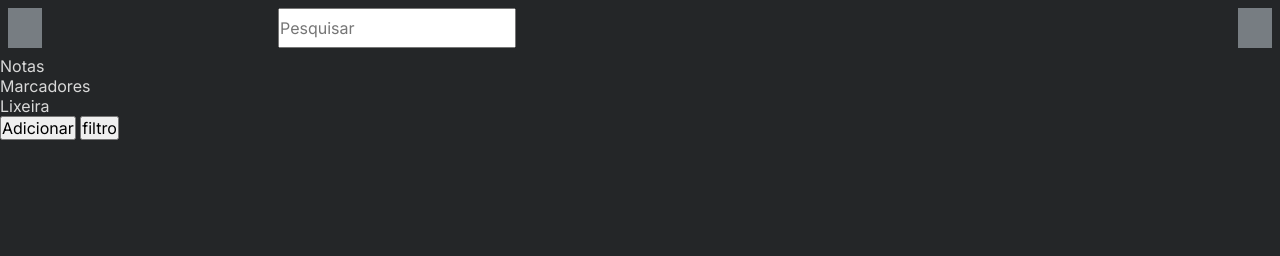
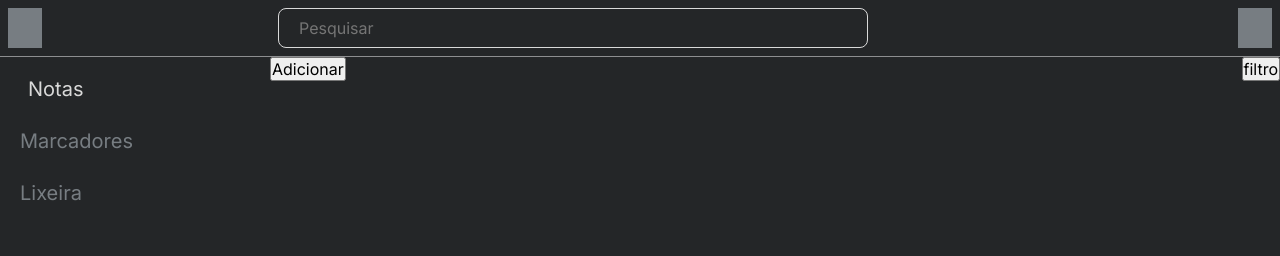
Before and after one commit to Bit-Masters/Bit_Note, a website: page home.html in a window 1280 px wide. Drawn offline with Linux system fonts and the light colour scheme.

Commit message:
adicionando estilo da home

```diff
--- a/assets/css/home.css
+++ b/assets/css/home.css
@@ -1,8 +1,8 @@
 .HeaderContainer {
 	display:grid;
 	grid-template-columns: 16.875rem 1fr ;
-	flex-direction:row;
 	padding: var(--spc2);
+	border-bottom: 0.5px solid #B9BBBDB3;
 }
 
 .Options {
@@ -10,7 +10,17 @@
 	justify-content: space-between;
 
 	input {
+		flex-shrink: 1;
+		flex-grow: 0;
+		width: 100%;
 		max-width: 36.875rem;
+		margin-right: var(--spc8);
+
+		border: 1px solid var(--bright-100);
+		border-radius: 8px;
+		background-color: transparent;
+		color: var(--bright-100);
+		padding: 0 var(--spc5) ;
 	}
 }
 
@@ -26,3 +36,37 @@
 	background-color: var(--bright-500);
 
 }
+
+.MainContainer {
+	display:grid;
+	grid-template-columns: 16.875rem 1fr ;
+}
+
+.NavBar {
+	padding: var(--spc5);
+
+	ul {
+		list-style-type: none;
+
+		li:first-child {
+			color: var(--bright-100);
+			margin-left: var(--spc2)
+		}
+	}
+
+	li {
+		margin-bottom: var(--spc6);
+		font-size: 20px;
+		color: var(--bright-500)
+	}
+}
+
+.ContentContainer {
+	display: flex;
+	flex-direction: column;
+
+	header {
+		display: flex;
+		justify-content: space-between;
+	}
+}
--- a/home.html
+++ b/home.html
@@ -18,11 +18,11 @@
 		</header>
 		<main class="MainContainer">
 			<nav class="NavBar">
-				<ol>
+				<ul>
 					<li>Notas</li>
 					<li>Marcadores</li>
 					<li>Lixeira</li>
-				</ol>
+				</ul>
 			</nav>
 			<div class="ContentContainer">
 				<header class="FeaturesContainer">
```
